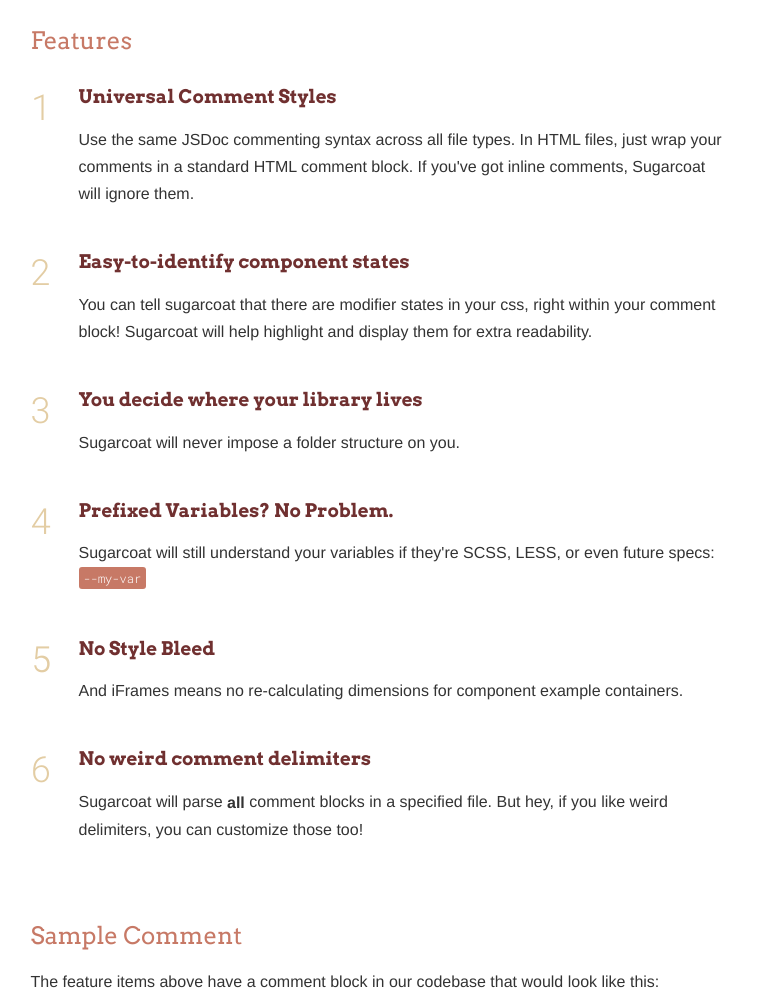
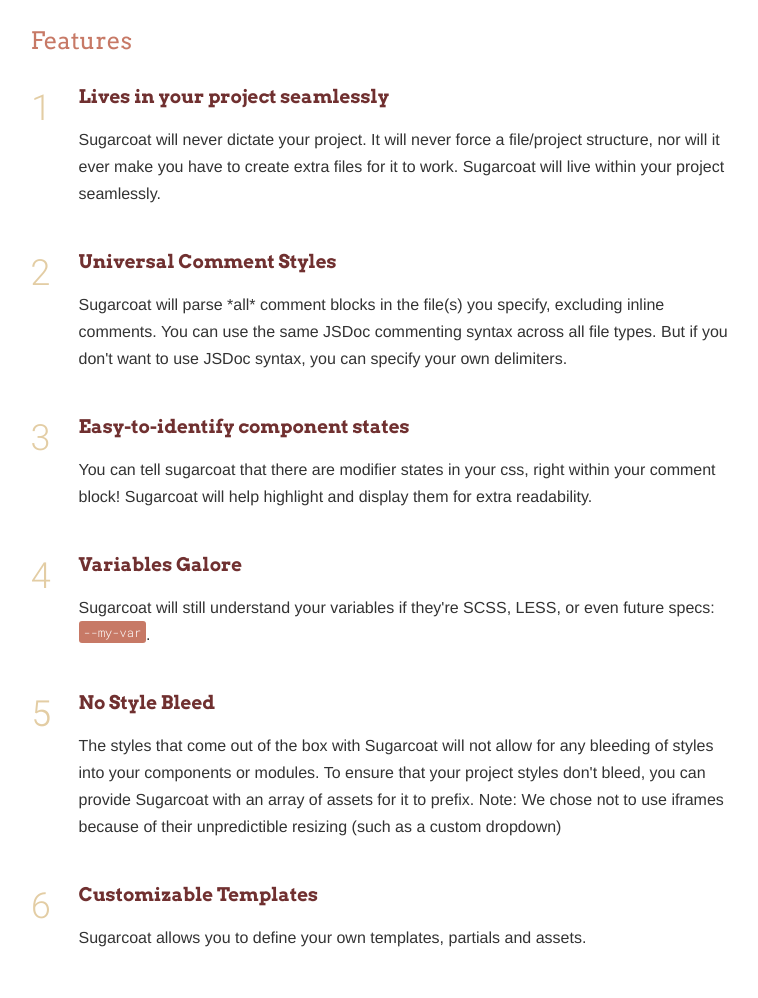
Before and after one commit to sugarcoat/sugarcoat-example-project, a website: page index.html in a window 1280 px wide. Shown: the part 360-1358 px from the top of the page, without its empty margins (252-1010 px from the left). Drawn offline with Linux system fonts and the light colour scheme.

Commit message:
Align features with sugarcoat repo

```diff
--- a/index.html
+++ b/index.html
@@ -34,41 +34,34 @@
 
     <section>
       <h2>Features</h2>
-
       <div class="feature">
-
+        <div class="feature-item">
+          <h3>Lives in your project seamlessly</h3>
+          <p>Sugarcoat will never dictate your project. It will never force a file/project structure, nor will it ever make you have to create extra files for it to work. Sugarcoat will live within your project seamlessly.</p>
+        </div>
         <div class="feature-item">
           <h3>Universal Comment Styles</h3>
-          <p>Use the same JSDoc commenting syntax across all file types. In HTML files, just wrap your comments in a standard HTML comment block. If you've got inline comments, Sugarcoat will ignore them.</p>
+          <p>Sugarcoat will parse *all* comment blocks in the file(s) you specify, excluding inline comments. You can use the same JSDoc commenting syntax across all file types. But if you don't want to use JSDoc syntax, you can specify your own delimiters.</p>
         </div>
-
         <div class="feature-item">
           <h3>Easy-to-identify component states</h3>
           <p>You can tell sugarcoat that there are modifier states in your css, right within your comment block! Sugarcoat will help highlight and display them for extra readability.</p>
         </div>
-
         <div class="feature-item">
-          <h3>You decide where your library lives</h3>
-          <p>Sugarcoat will never impose a folder structure on you.</p>
+          <h3>Variables Galore</h3>
+          <p>Sugarcoat will still understand your variables if they're SCSS, LESS, or even future specs: <code>--my-var</code>.</p>
         </div>
-
-        <div class="feature-item">
-          <h3>Prefixed Variables? No Problem.</h3>
-          <p>Sugarcoat will still understand your variables if they're SCSS, LESS, or even future specs: <code>--my-var</code></p>
-        </div>
-
         <div class="feature-item">
           <h3>No Style Bleed</h3>
-          <p>And iFrames means no re-calculating dimensions for component example containers.</p>
+          <p>The styles that come out of the box with Sugarcoat will not allow for any bleeding of styles into your components or modules. To ensure that your project styles don't bleed, you can provide Sugarcoat with an array of assets for it to prefix. Note: We chose not to use iframes because of their unpredictible resizing (such as a custom dropdown)</p>
         </div>
-
         <div class="feature-item">
-          <h3>No weird comment delimiters</h3>
-          <p>Sugarcoat will parse <strong>all</strong> comment blocks in a specified file. But hey, if you like weird delimiters, you can customize those too!</p>
+          <h3>Customizable Templates</h3>
+          <p>Sugarcoat allows you to define your own templates, partials and assets.</p>
         </div>
       </div>
+    </section>
 
-    </section>
     <section>
       <h2>Sample Comment</h2>
       <p>The feature items above have a comment block in our codebase that would look like this:</p>
```
